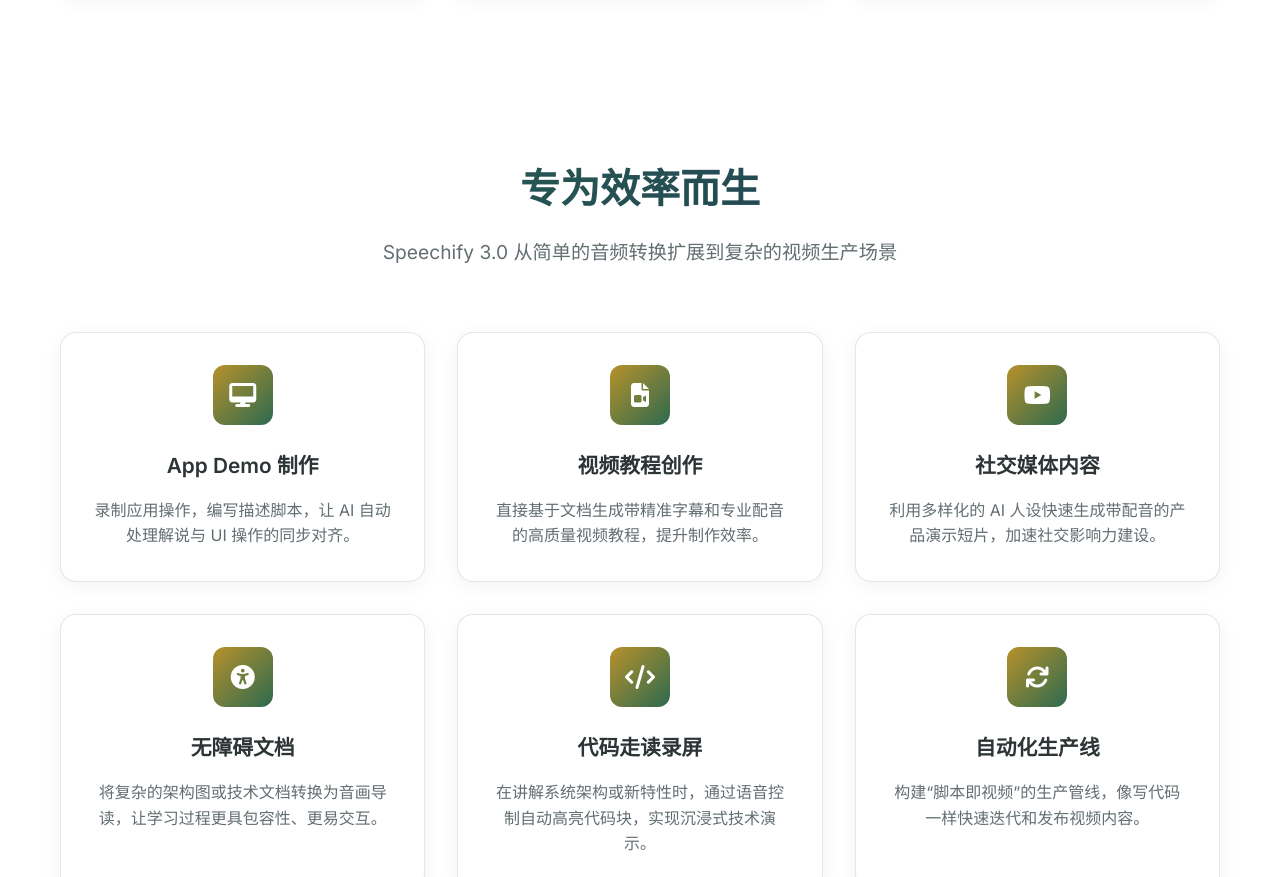
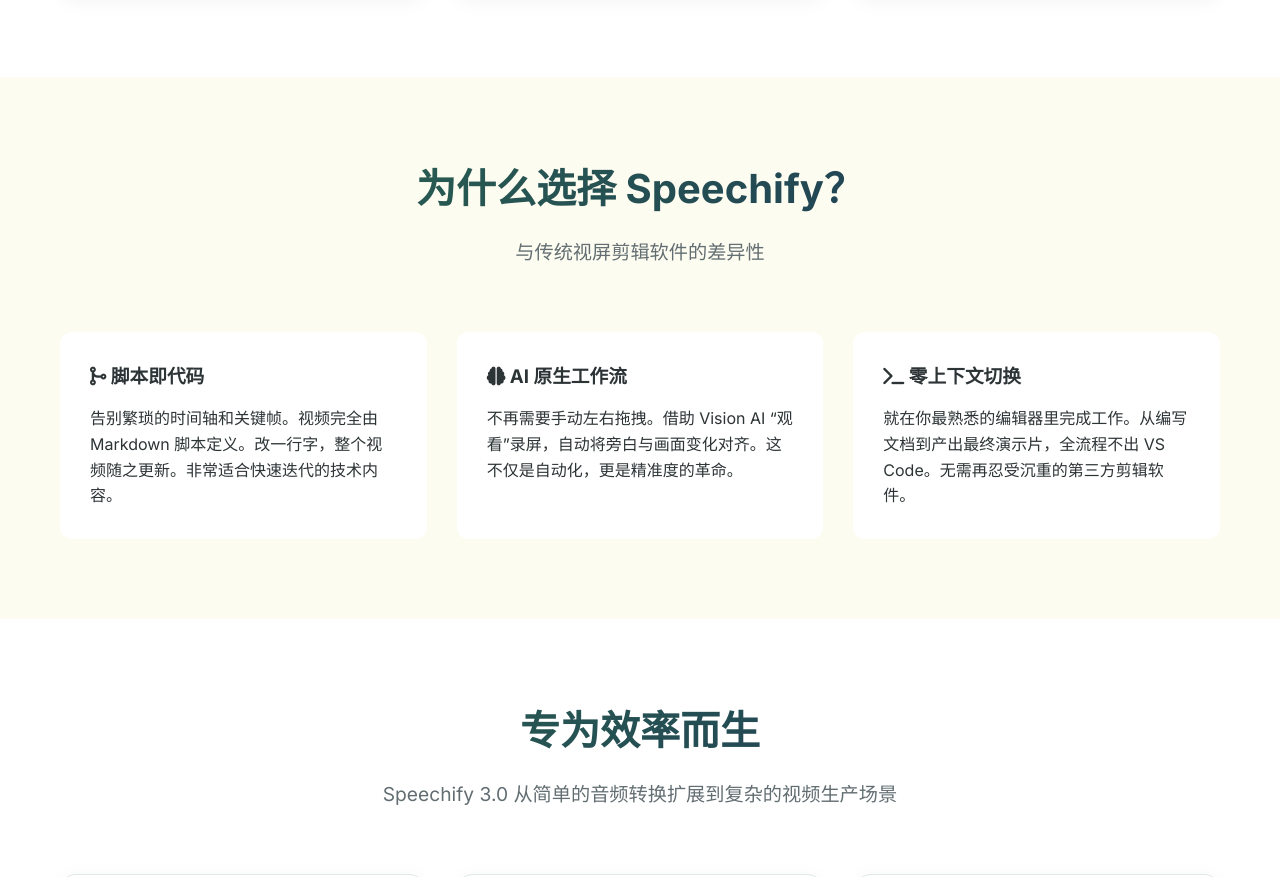
Before and after one commit to hddevteam/speechify, a website built with webpack: page docs/zh-cn.html in a window 1280 px wide. Shown: the part 1642-2519 px from the top of the page. Built offline with nearby package versions, Linux system fonts and the light colour scheme.

Commit message:
docs: clearly define 'Why Speechify' dfferentiator in README and GitHub Pages

```diff
--- a/docs/zh-cn.html
+++ b/docs/zh-cn.html
@@ -296,6 +296,32 @@
         </div>
     </section>
 
+    <!-- Why Speechify Section -->
+    <section class="why-speechify" style="background-color: var(--bg-secondary); padding: 80px 0;">
+        <div class="container">
+            <div class="section-header">
+                <h2 class="section-title">为什么选择 Speechify？</h2>
+                <p class="section-description">
+                    与传统视屏剪辑软件的差异性
+                </p>
+            </div>
+            <div class="comparison-grid" style="display: grid; grid-template-columns: repeat(auto-fit, minmax(300px, 1fr)); gap: 30px; margin-top: 40px;">
+                <div class="comparison-card" style="background: white; padding: 30px; border-radius: 12px; box-shadow: var(--shadow-sm);">
+                    <h3 style="color: var(--primary-color); margin-bottom: 15px;"><i class="fas fa-code-merge"></i> 脚本即代码</h3>
+                    <p>告别繁琐的时间轴和关键帧。视频完全由 Markdown 脚本定义。改一行字，整个视频随之更新。非常适合快速迭代的技术内容。</p>
+                </div>
+                <div class="comparison-card" style="background: white; padding: 30px; border-radius: 12px; box-shadow: var(--shadow-sm);">
+                    <h3 style="color: var(--primary-color); margin-bottom: 15px;"><i class="fas fa-brain"></i> AI 原生工作流</h3>
+                    <p>不再需要手动左右拖拽。借助 Vision AI “观看”录屏，自动将旁白与画面变化对齐。这不仅是自动化，更是精准度的革命。</p>
+                </div>
+                <div class="comparison-card" style="background: white; padding: 30px; border-radius: 12px; box-shadow: var(--shadow-sm);">
+                    <h3 style="color: var(--primary-color); margin-bottom: 15px;"><i class="fas fa-terminal"></i> 零上下文切换</h3>
+                    <p>就在你最熟悉的编辑器里完成工作。从编写文档到产出最终演示片，全流程不出 VS Code。无需再忍受沉重的第三方剪辑软件。</p>
+                </div>
+            </div>
+        </div>
+    </section>
+
     <!-- Use Cases Section -->
     <section id="use-cases" class="use-cases">
         <div class="container">
```
Also changed, not shown: README.zh-CN.md (+10 -1 lines), docs/index.html (+26 -0 lines), README.md.
